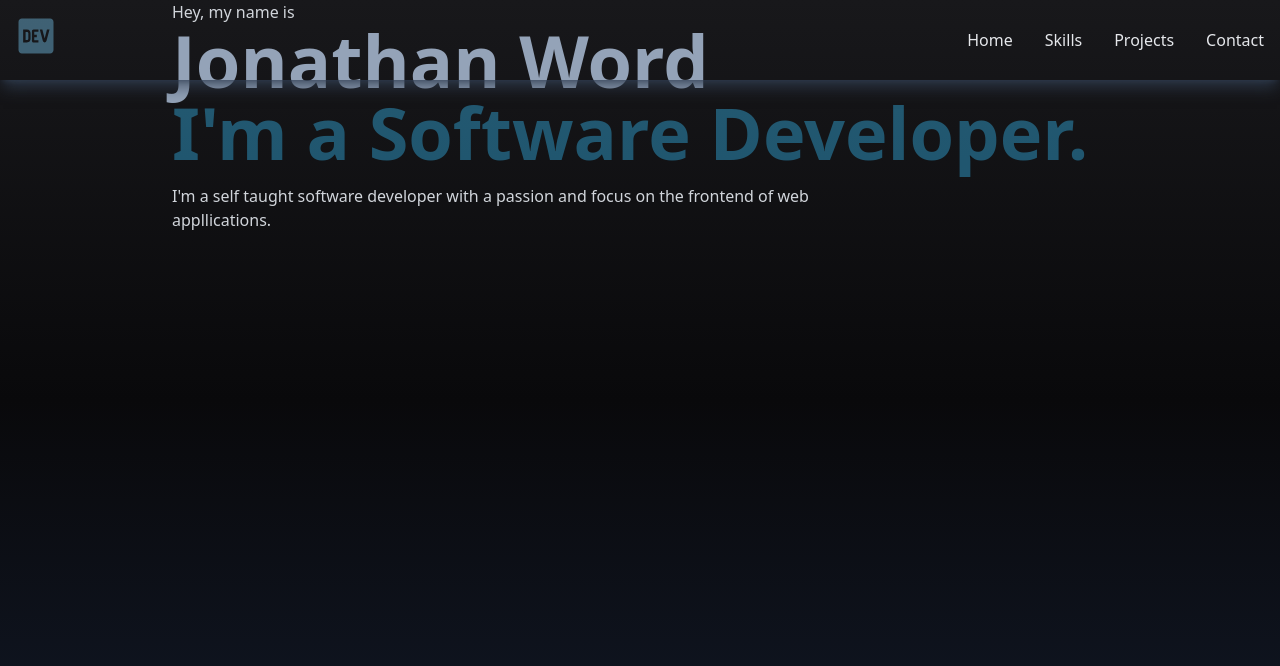
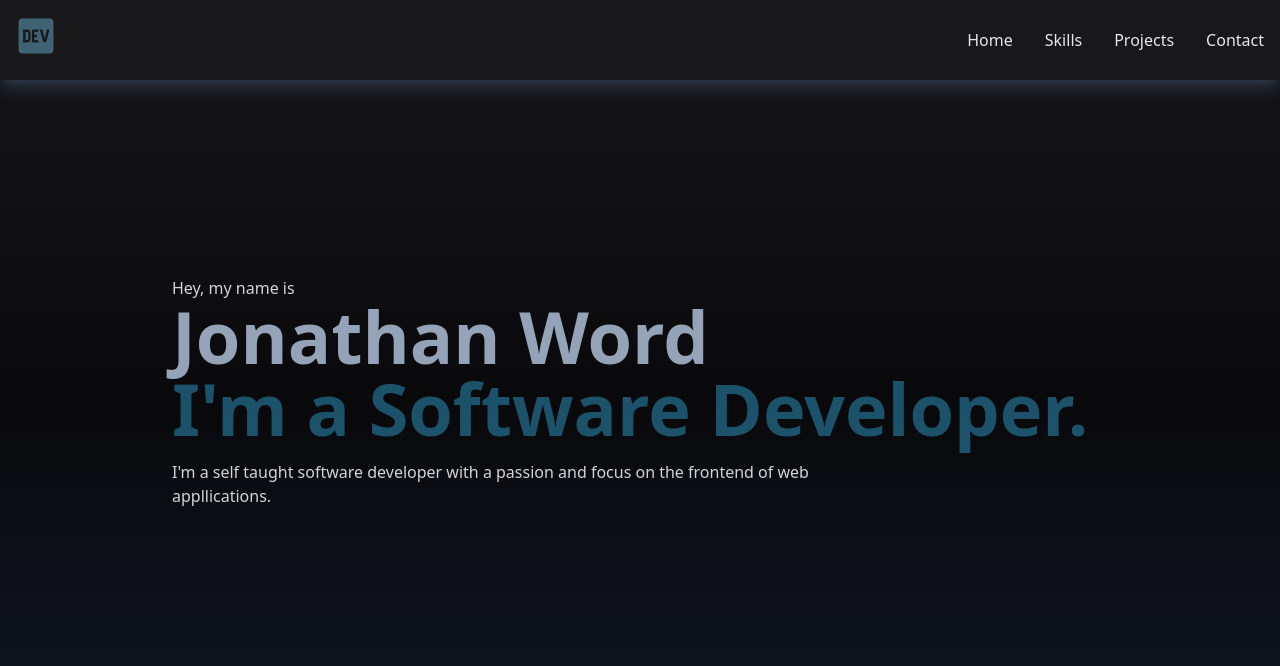
Before and after one commit to jonword/dev-personal, a Next.js app: page / in a window 1280 px wide. Shown: the top 666 px of the page. Built offline with nearby package versions, Linux system fonts and the light colour scheme.

Commit message:
fix styling on home page

```diff
--- a/app/layout.tsx
+++ b/app/layout.tsx
@@ -13,9 +13,9 @@ export default function RootLayout({
 }) {
   return (
     <html lang="en">
-      <Nav />
       <body className="bg-gradient-to-b from-zinc-900 via-zinc-950 to-gray-900">
-        {children}
+        <Nav />
+        <main>{children}</main>
       </body>
     </html>
   );
--- a/app/nav/nav.tsx
+++ b/app/nav/nav.tsx
@@ -6,7 +6,7 @@ import { FaDev } from "react-icons/fa";
 
 const Nav = () => {
   return (
-    <header className="fixed top-0 flex h-20 w-full justify-between shadow-lg shadow-slate-700/75">
+    <header className="fixed top-0 flex h-20 w-full justify-between shadow-lg shadow-slate-700/75 bg-zinc-900">
       <div className="mt-4 flex flex-col pl-4 pb-2 pr-4 text-sky-300/40">
         <FaDev size={40} />
       </div>
--- a/app/page.tsx
+++ b/app/page.tsx
@@ -2,7 +2,7 @@ import Image from "next/image";
 
 export default function Home() {
   return (
-    <main className="min-h-screen w-full">
+    <main className="h-screen w-full">
       {/* CONTAINER */}
       <div className="mx-auto flex h-full max-w-[1000px] flex-col justify-center px-8">
         <p className="text-gray-300">Hey, my name is</p>
```
